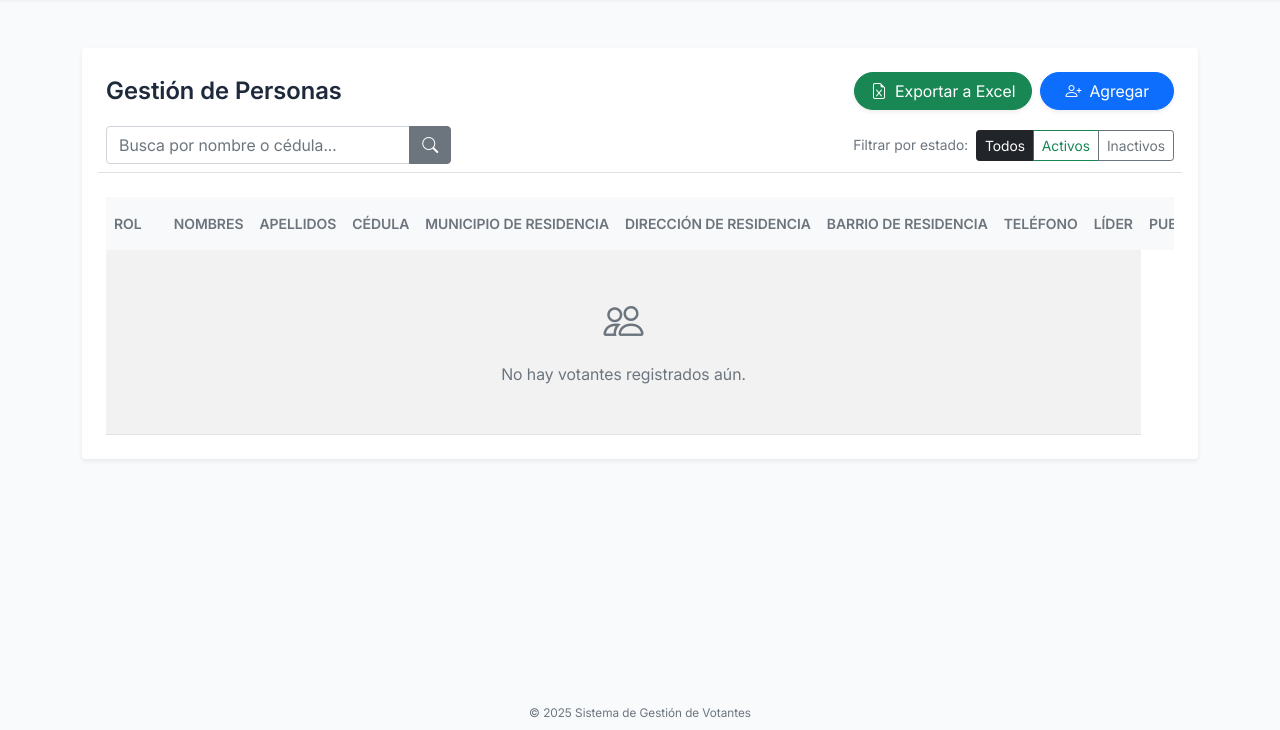
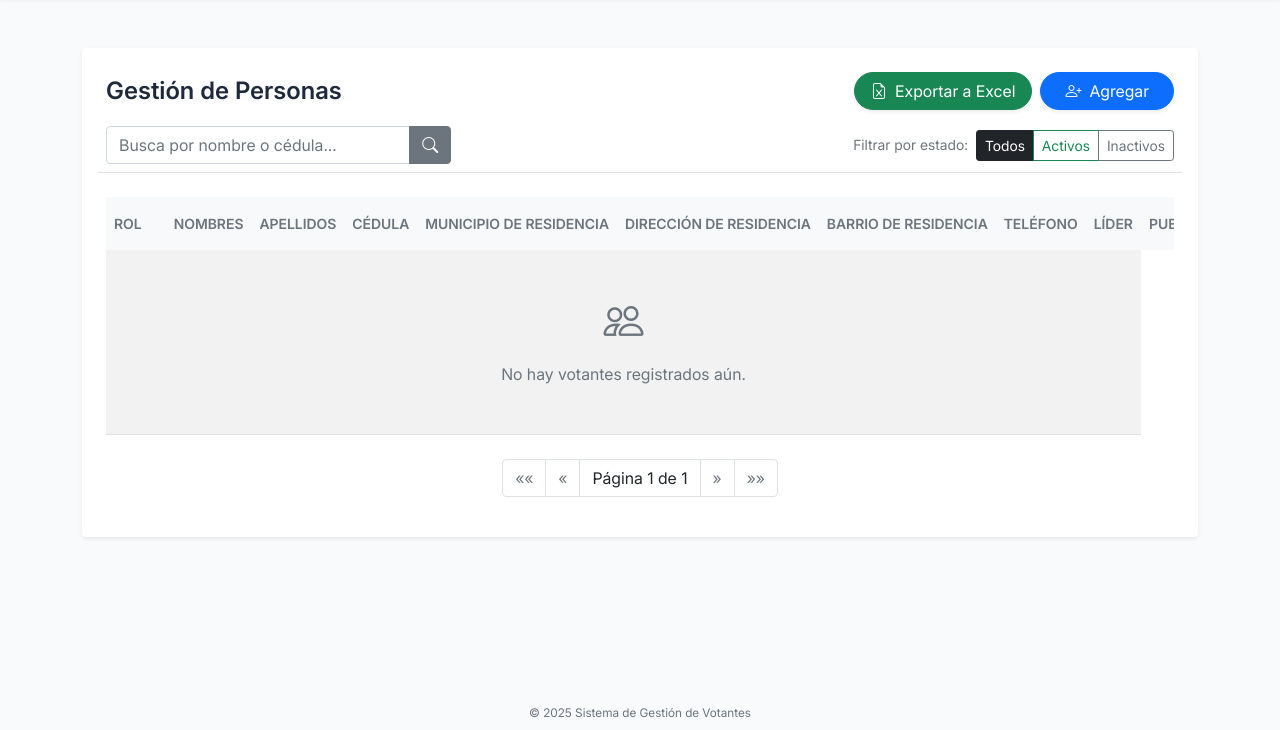
Before and after one commit to Duban20/AppVotantes, a Django app: page /personas/ in a window 1280 px wide. Shown: the part 70-800 px from the top of the page. Run offline with Django 5.2, Linux system fonts and the light colour scheme; the visitor is signed in with stand-in values (Sample User, id 1); data that the repository does not hold is empty; some libraries are stand-ins or nearby versions.

Commit message:
paginator

```diff
--- a/appformulario/templates/votantes/lista.html
+++ b/appformulario/templates/votantes/lista.html
@@ -84,7 +84,7 @@
                 </div>
             </div>
 
-                <div class="table-responsive" style="max-height: 600px; overflow-y: auto;">
+                <div class="table-responsive" style="max-height: 650px; overflow-y: auto;">
                     <table class="table table-hover table-striped align-middle mb-0 text-nowrap">
                         <thead class="table-light sticky-top">
                             <tr>
@@ -252,6 +252,49 @@
                     </table>
                 </div>
 
+                <nav aria-label="Navegación de páginas" class="mt-4">
+                    <ul class="pagination justify-content-center">
+
+                        {% if votantes.has_previous %}
+                            <li class="page-item">
+                                <a class="page-link" href="?page=1{% if query %}&q={{ query }}{% endif %}{% if status_filter %}&status={{ status_filter }}{% endif %}" aria-label="Primera">
+                                    <span aria-hidden="true">&laquo;&laquo;</span>
+                                </a>
+                            </li>
+                            <li class="page-item">
+                                <a class="page-link" href="?page={{ votantes.previous_page_number }}{% if query %}&q={{ query }}{% endif %}{% if status_filter %}&status={{ status_filter }}{% endif %}" aria-label="Anterior">
+                                    &laquo;
+                                </a>
+                            </li>
+                        {% else %}
+                            <li class="page-item disabled"><span class="page-link">&laquo;&laquo;</span></li>
+                            <li class="page-item disabled"><span class="page-link">&laquo;</span></li>
+                        {% endif %}
+
+                        <li class="page-item disabled">
+                            <span class="page-link text-dark">
+                                Página {{ votantes.number }} de {{ votantes.paginator.num_pages }}
+                            </span>
+                        </li>
+
+                        {% if votantes.has_next %}
+                            <li class="page-item">
+                                <a class="page-link" href="?page={{ votantes.next_page_number }}{% if query %}&q={{ query }}{% endif %}{% if status_filter %}&status={{ status_filter }}{% endif %}" aria-label="Siguiente">
+                                    &raquo;
+                                </a>
+                            </li>
+                            <li class="page-item">
+                                <a class="page-link" href="?page={{ votantes.paginator.num_pages }}{% if query %}&q={{ query }}{% endif %}{% if status_filter %}&status={{ status_filter }}{% endif %}" aria-label="Última">
+                                    <span aria-hidden="true">&raquo;&raquo;</span>
+                                </a>
+                            </li>
+                        {% else %}
+                            <li class="page-item disabled"><span class="page-link">&raquo;</span></li>
+                            <li class="page-item disabled"><span class="page-link">&raquo;&raquo;</span></li>
+                        {% endif %}
+                    </ul>
+                </nav>
+
             </div>
         </div>
 
--- a/appformulario/views.py
+++ b/appformulario/views.py
@@ -5,6 +5,7 @@ from django.http import HttpResponse
 from django.contrib import messages
 from openpyxl import load_workbook
 from openpyxl.styles import Font, PatternFill, Alignment, Border, Side
+from django.core.paginator import Paginator
 from django.db.models import Q
 
 from .forms import VotanteForm
@@ -19,27 +20,31 @@ import pandas as pd
 @permission_required('appformulario.view_votante', raise_exception=True)
 def lista_votantes(request):
     query = request.GET.get('q')
-
     status_filter = request.GET.get('status')
 
-    votantes = votante.objects.all()
+    # Es importante ordenar los resultados para que la paginación sea consistente
+    votantes_list = votante.objects.all().order_by('-id') # O por 'apellido'
 
-    # Aplicar el filtro de estado si existe y no está vacío
+    # Aplicar el filtro de estado si existe
     if status_filter:
-        votantes = votantes.filter(status=status_filter)
+        votantes_list = votantes_list.filter(status=status_filter)
 
     # Aplicar el filtro de búsqueda general (q)
     if query:
-        votantes = votantes.filter(
+        votantes_list = votantes_list.filter(
             Q(nombre__icontains=query) |
             Q(apellido__icontains=query) |
             Q(cedula__icontains=query) |
             Q(puesto_votacion__nombre_lugar__icontains=query)
         )
 
-    # Pasar el estado activo al template para resaltar el botón
+    # --- LÓGICA DE PAGINACIÓN ---
+    paginator = Paginator(votantes_list, 10) # Muestra 10 votantes por página
+    page_number = request.GET.get('page')
+    page_obj = paginator.get_page(page_number)
+
     return render(request, 'votantes/lista.html', {
-        'votantes': votantes,
+        'votantes': page_obj, # Ahora pasamos el objeto paginado
         'query': query,
         'status_filter': status_filter
     })
```
